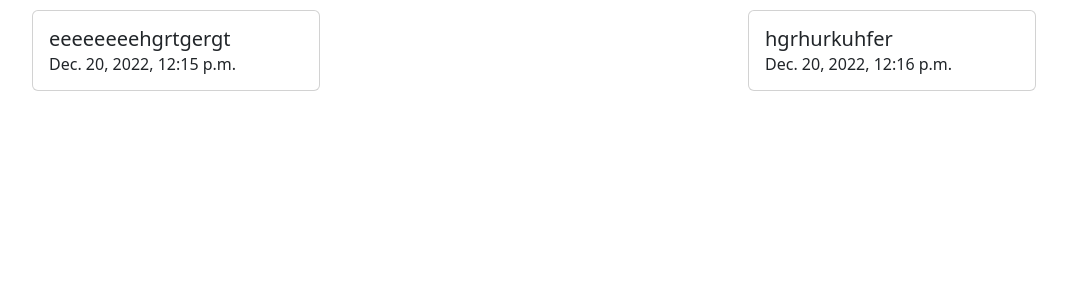
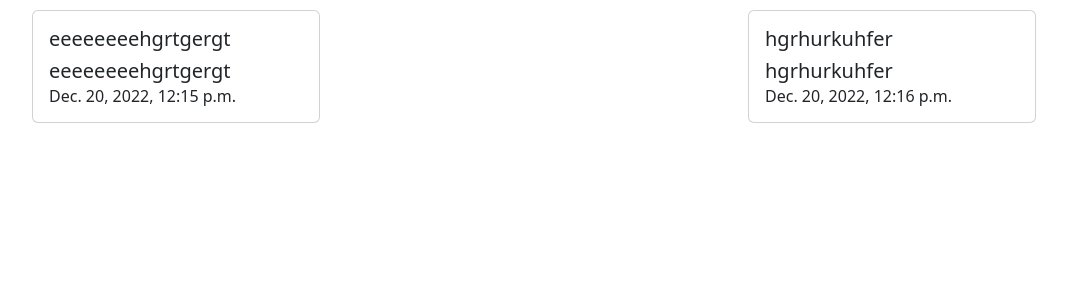
Before and after one commit to Ulukbec/literate-octo-dollop, a Django app: page /products/ in a window 1280 px wide. Shown: the part 56-356 px from the top of the page, without its empty margins (106-1173 px from the left). Run offline with Django 4.2, Linux system fonts and the light colour scheme; data comes from the database, SQL or seed files in the repository.

Commit message:
new1commit

```diff
--- a/templates/product/product.html
+++ b/templates/product/product.html
@@ -16,6 +16,7 @@
             <div class="card" style="width: 18rem;">
                 <div class="card-body">
                     <h5 class="card-title">{{ prod.title }}</h5>
+                    <h5 class="card-title">{{ prod.title }}</h5>
                     <h6 class="card-subtitle">{{ prod.created_date }}</h6>
                 </div>
             </div>
```
